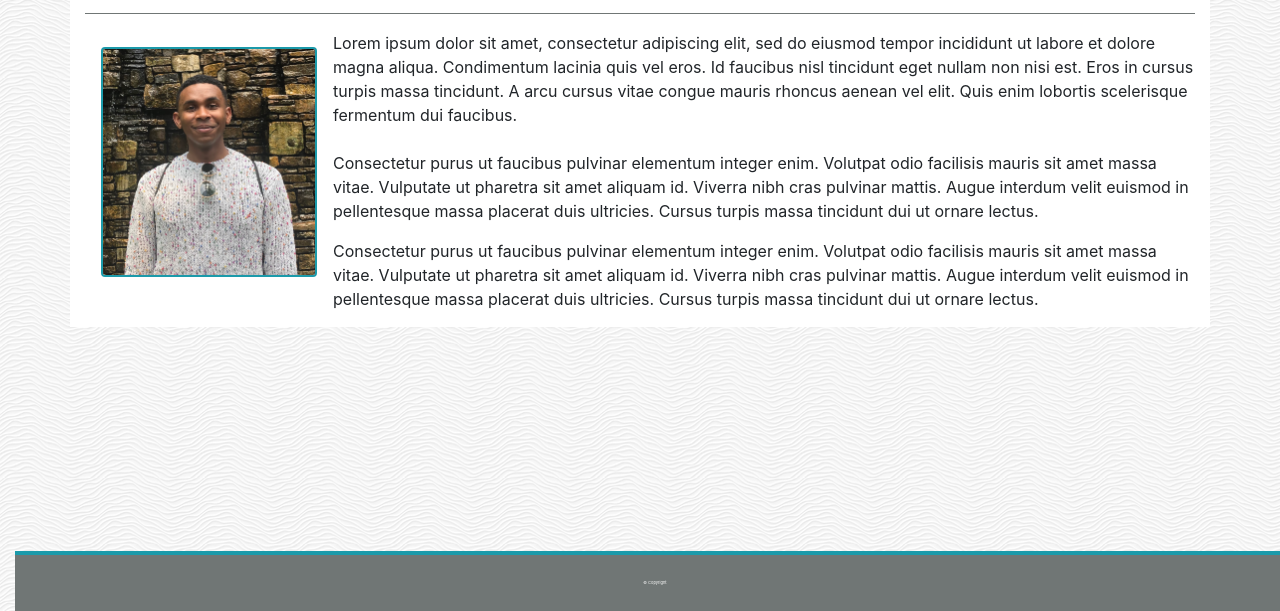
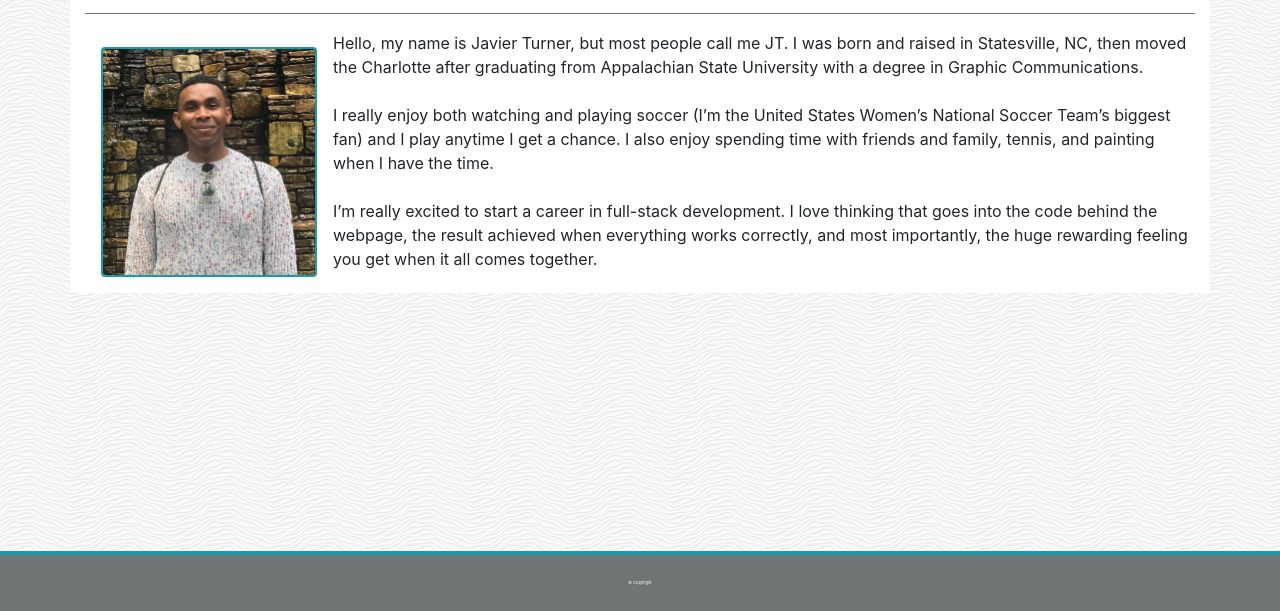
Before and after one commit to javierturner/responsiveportfolio, a plain HTML site: page index.html in a window 1280 px wide. Shown: the part 189-800 px from the top of the page. Drawn offline with nearby package versions, Linux system fonts and the light colour scheme.

Commit message:
put code through html validator

```diff
--- a/assets/css/style.css
+++ b/assets/css/style.css
@@ -32,13 +32,13 @@ ul {
     float: right;
 }
 
-.navbar-toggler {
+/* .navbar-toggler { */
     /* color: red; */
-}
+/* } */
 
-.header {
+/* .header { */
     /* color: red; */
-}
+/* } */
 
 /* button, input {} */
 
@@ -88,7 +88,7 @@ html {
 
 /* Portfolio elements*/
 .body-projects {
-    padding: 50px 200px;
+    padding: 10px 200px;
 }
 
 .col-md-6 p {
@@ -140,6 +140,12 @@ input[type=text], select, textarea {
   /* Media Queries */
   @media (max-width: 768px) {
 
+    .body-projects {
+        padding: 100px;
+        width: 50%;
+        height: auto;
+    }
+
 .navbar-toggler-icon {
     width: 47px;
     height: 34px;
@@ -160,14 +166,7 @@ button.navbar-toggler {
     background-color: #1B9AAA;
 }
 
-.col-md-6 {
+/* .col-md-6 { */
     /* padding: 50px; */
-    margin-right: 200px;
+    /* margin-right: 200px; */
 }
-
-.body-projects {
-    padding: 30px;
-
-}
-
-  }
--- a/index.html
+++ b/index.html
@@ -3,7 +3,7 @@
 
 <head>
 
-    <meta chartset="UTF-8">
+    <meta charset="UTF-8">
     <title>My Portfolio</title>
 
     <link rel="stylesheet" href="https://stackpath.bootstrapcdn.com/bootstrap/4.3.1/css/bootstrap.min.css"
@@ -51,35 +51,25 @@
                     <div class="body-text">
                         <img src="assets/images/Profile picture.JPG" alt="picture of JT"
                             class="image-fluid rounded float-left mx-3 my-3" width="216px">
-                        <p>Lorem ipsum dolor sit amet, consectetur adipiscing elit, sed do eiusmod tempor incididunt ut
-                            labore
-                            et dolore magna aliqua. Condimentum lacinia quis vel eros. Id faucibus nisl tincidunt eget
-                            nullam
-                            non nisi est. Eros in cursus turpis massa tincidunt. A arcu cursus vitae congue mauris
-                            rhoncus
-                            aenean vel elit. Quis enim lobortis scelerisque fermentum dui faucibus.
+                        <p1>
+                            Hello, my name is Javier Turner, but most people call me JT. I was born and raised in
+                            Statesville, NC, then
+                            moved the Charlotte after graduating from Appalachian State University with a degree in
+                            Graphic
+                            Communications.
                             <br>
                             <br>
-                            Consectetur purus ut
-                            faucibus pulvinar elementum integer enim. Volutpat odio facilisis mauris sit amet massa
-                            vitae.
-                            Vulputate ut pharetra sit amet aliquam id. Viverra nibh cras pulvinar mattis. Augue interdum
-                            velit
-                            euismod in pellentesque massa placerat duis ultricies. Cursus turpis massa tincidunt dui ut
-                            ornare
-                            lectus.
+                            I really enjoy both watching and playing soccer (I’m the United States Women’s National
+                            Soccer Team’s
+                            biggest fan) and I play anytime I get a chance. I also enjoy spending time with friends and
+                            family, tennis,
+                            and painting when I have the time.
                             <br>
-                            <p>Consectetur purus ut
-                                faucibus pulvinar elementum integer enim. Volutpat odio facilisis mauris sit amet massa
-                                vitae.
-                                Vulputate ut pharetra sit amet aliquam id. Viverra nibh cras pulvinar mattis. Augue
-                                interdum
-                                velit
-                                euismod in pellentesque massa placerat duis ultricies. Cursus turpis massa tincidunt dui
-                                ut
-                                ornare
-                                lectus.</p>
-                        </p>
+                            <br>
+                            I’m really excited to start a career in full-stack development. I love thinking that goes
+                            into the code behind the webpage, the result achieved when everything works correctly, and
+                            most importantly, the huge rewarding feeling you get when it all comes together.
+                        </p1>
                     </div>
                 </div>
             </div>
@@ -94,7 +84,7 @@
         <script src="https://stackpath.bootstrapcdn.com/bootstrap/4.3.1/js/bootstrap.min.js"
             integrity="sha384-JjSmVgyd0p3pXB1rRibZUAYoIIy6OrQ6VrjIEaFf/nJGzIxFDsf4x0xIM+B07jRM"
             crossorigin="anonymous"></script>
-
+</div>
 </body>
 
 <br>
```
Also changed, not shown: contact.html (+2 -2 lines), portfolio.html (+2 -1 lines), 1 other file. Lines whose indentation alone changed are shown as unchanged.
